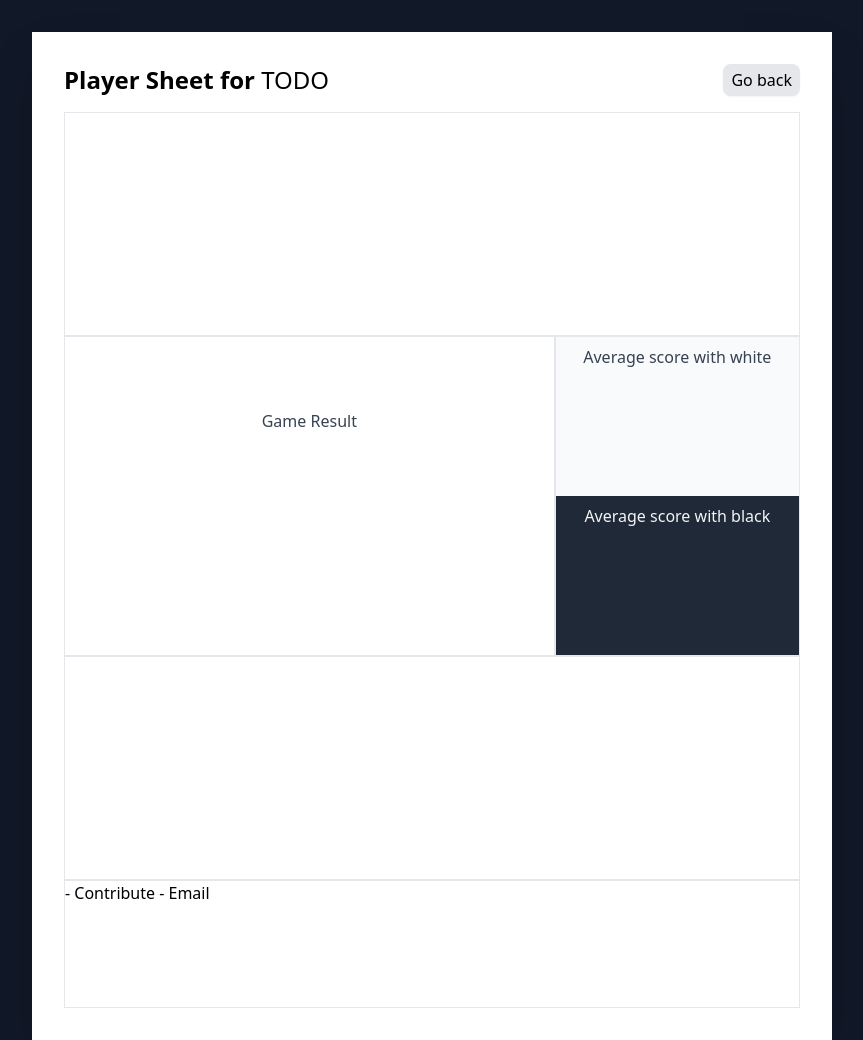
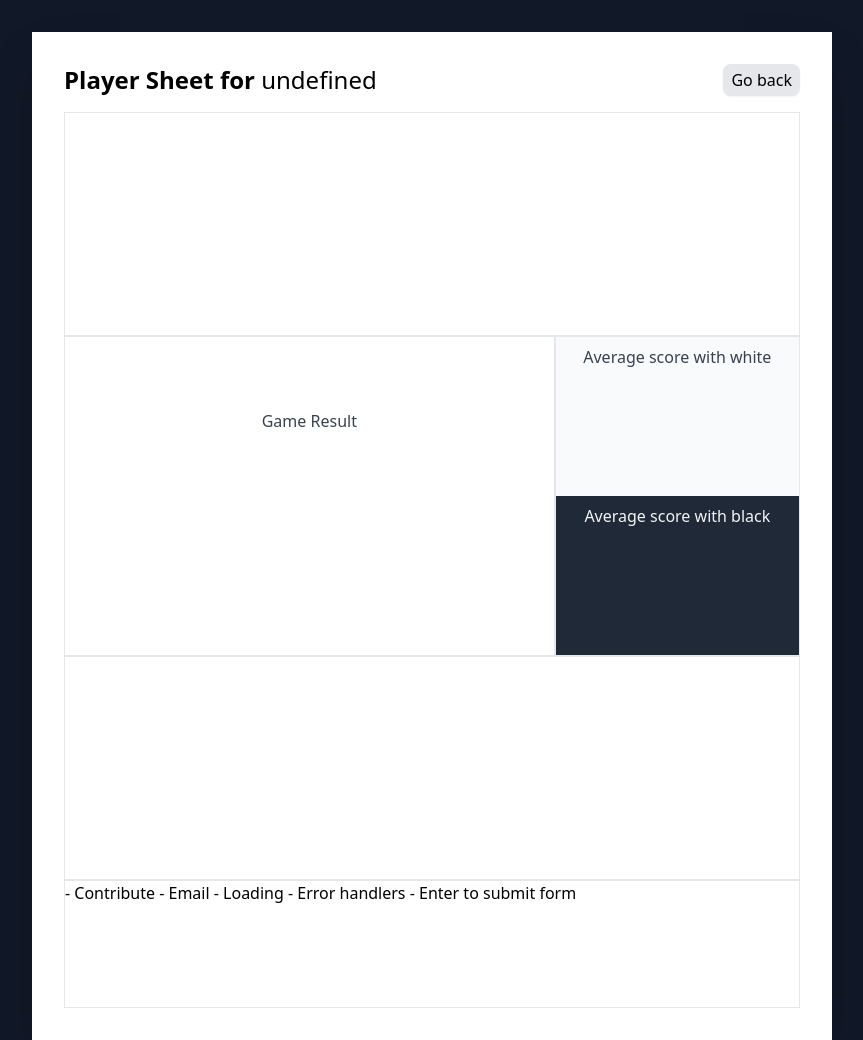
Before and after one commit to lukasgjetting/chess-com-player-sheet, a website built with Parcel: page src/sheet.html in a window 1280 px wide. Shown: the whole page, without its empty margins (208-1071 px from the left). Built offline with nearby package versions, Linux system fonts and the light colour scheme; no server answers.

Commit message:
Set username text

```diff
--- a/src/sheet.html
+++ b/src/sheet.html
@@ -8,7 +8,7 @@
             <div class="flex justify-between items-center mb-4">
                 <h1 class="text-2xl font-semibold">
                     Player Sheet for
-                    <span id="username" class="font-extralight">TODO</span>
+                    <span id="username" class="font-extralight"></span>
                 </h1>
                 <button class="bg-gray-200 rounded-lg py-1 px-2 shadow-sm">
                     <a href="/">Go back</a>
@@ -39,6 +39,9 @@
             <div class="w-full h-32 border">
                 - Contribute
                 - Email
+                - Loading
+                - Error handlers
+                - Enter to submit form
             </div>
         </div>
         <script src="sheet.ts"></script>
--- a/src/sheet.ts
+++ b/src/sheet.ts
@@ -7,9 +7,15 @@ const main = async () => {
 	const query = qs.parse(window.location.search.replace('?', ''));
 	const username = query.u as string;
 
-	console.log('Getting games...');
+	const usernameElement = document.querySelector<HTMLSpanElement>('#username');
+
+	if (usernameElement != null) {
+		usernameElement.innerHTML = username;
+	}
+
 	const allGames = await getGames(username);
-	console.log('Got agmes', allGames);
+
+	// Only include chess games (not custom modes)
 	const games = allGames.filter((g) => g.rules === 'chess');
 
 	// Initialize all charts
```
